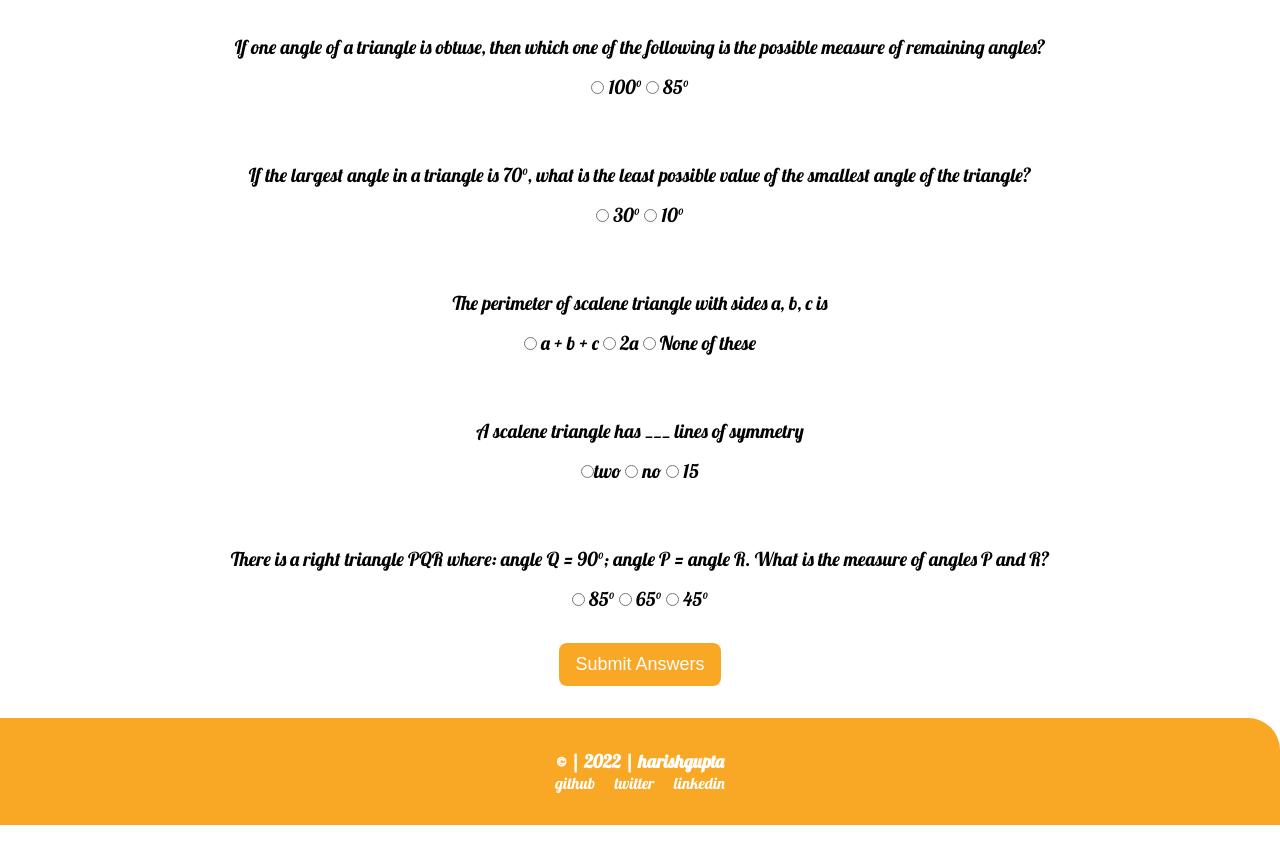
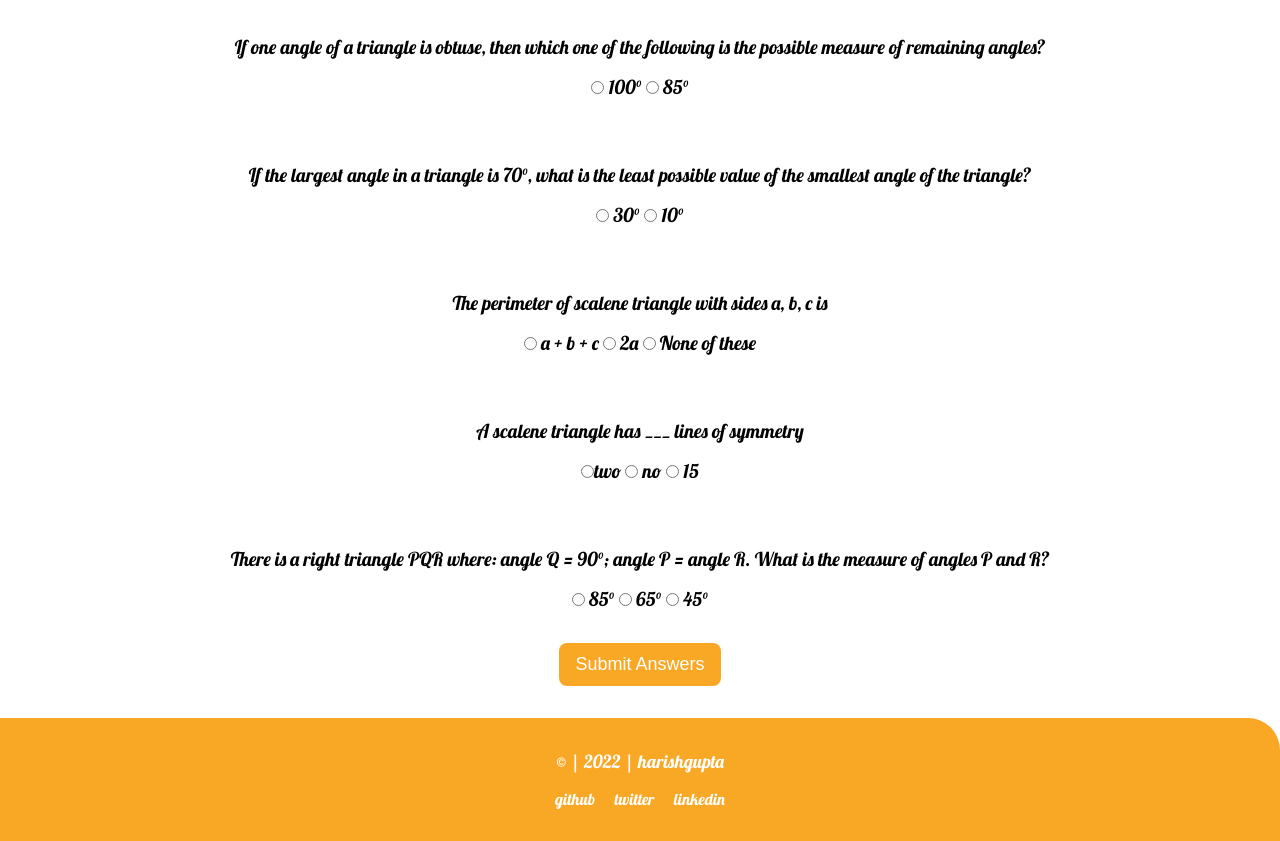
Before and after one commit to HarishFullStack/neog-mark-twelve, a plain HTML site: page index.html in a window 1280 px wide. Shown: the part 857-1698 px from the top of the page. Drawn offline with Linux system fonts and the light colour scheme.

```diff
--- a/style.css
+++ b/style.css
@@ -120,8 +120,8 @@ footer p {
 }
 
 .footer .footer-header {
-  font-weight: bold;
   font-size: large;
+  margin-bottom: 1rem;
 }
 
 .footer ul {
```
